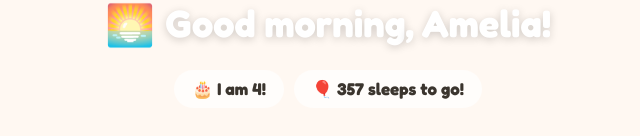
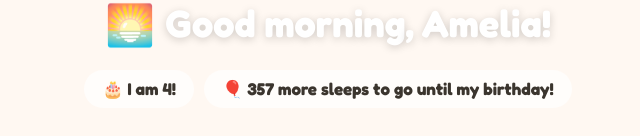
Before and after one commit to bdsys/amelia-online, a Next.js app: page / in a window 1280 px wide. Shown: the part 254-390 px from the top of the page, without its empty margins (312-952 px from the left). Built offline with nearby package versions, Linux system fonts and the light colour scheme.

Commit message:
fix: reword birthday-countdown pill to "more sleeps to go until my birthday!"
Co-Authored-By: Claude Sonnet 4.6 <noreply@anthropic.com>

```diff
--- a/src/app/playground/screens/Hub.tsx
+++ b/src/app/playground/screens/Hub.tsx
@@ -114,7 +114,7 @@ export default function Hub({
             fontSize: 17,
           }}
         >
-          🎈 {daysLeft} sleeps to go!
+          🎈 {daysLeft} more sleeps to go until my birthday!
         </span>
       </div>
 
```
